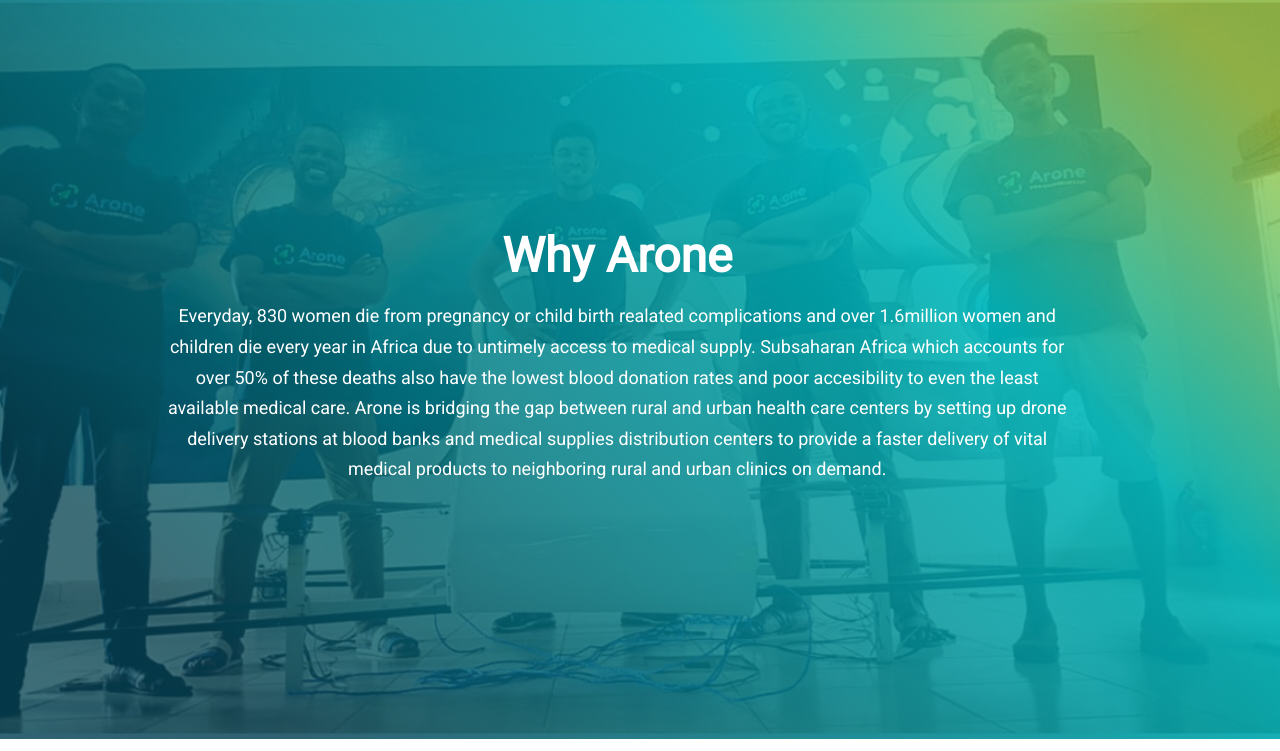
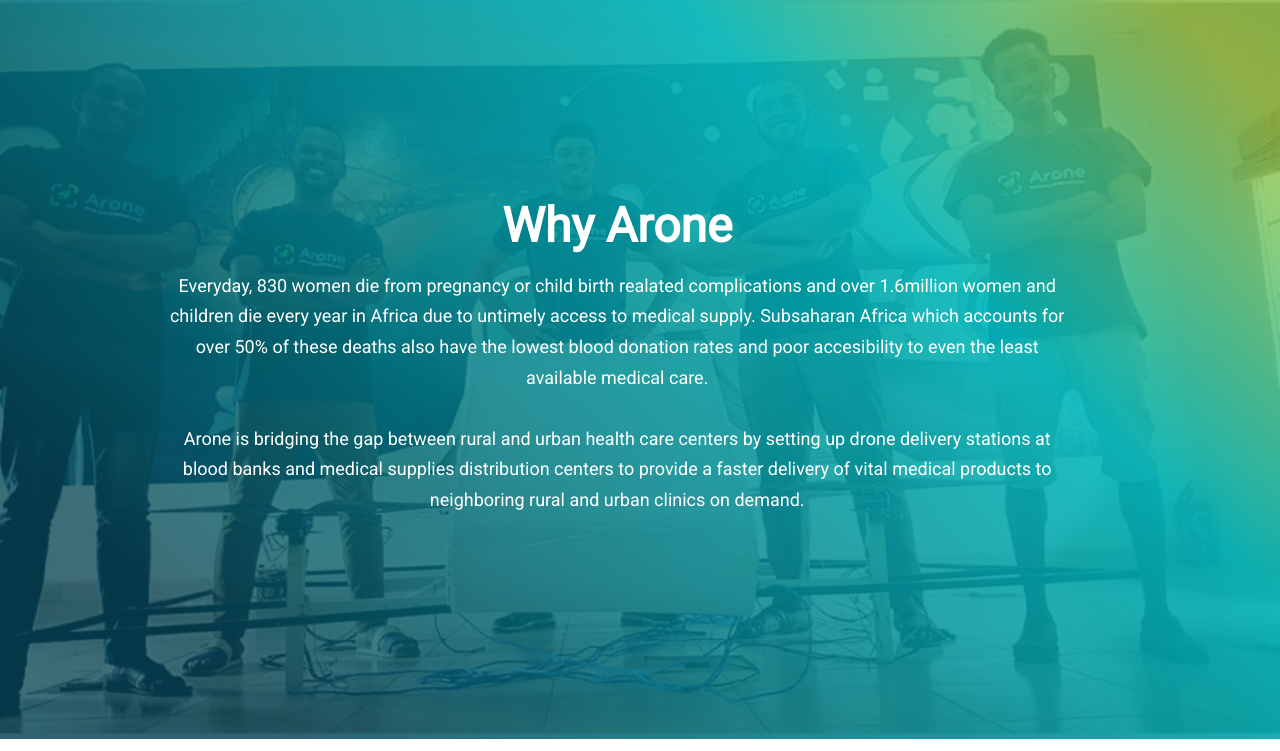
Before and after one commit to madebycharles/AroneUpdate, a plain HTML site: page index.html in a window 1280 px wide. Shown: the part 3329-4080 px from the top of the page. Drawn offline with Linux system fonts and the light colour scheme; a script that the page names is missing.

Commit message:
Update index.html

```diff
--- a/index.html
+++ b/index.html
@@ -401,7 +401,7 @@
                                         <div class="hero-content-wrap-team">
                                             <div class="hero-content-team">
                                                 <h1>Why Arone</h1>
-                                                <p>Everyday, 830 women die from pregnancy or child birth realated complications and over 1.6million women and children die every year in Africa due to untimely access to medical supply. Subsaharan Africa which accounts for over 50% of these deaths also have the lowest blood donation rates and poor accesibility to even the least available medical care. Arone is bridging the gap between rural and urban health care centers by setting up drone delivery stations at blood banks and medical supplies distribution centers to provide a faster delivery of vital medical products to neighboring rural and urban clinics on demand.</p></div>
+                                                <p>Everyday, 830 women die from pregnancy or child birth realated complications and over 1.6million women and children die every year in Africa due to untimely access to medical supply. Subsaharan Africa which accounts for over 50% of these deaths also have the lowest blood donation rates and poor accesibility to even the least available medical care. <br> <br> Arone is bridging the gap between rural and urban health care centers by setting up drone delivery stations at blood banks and medical supplies distribution centers to provide a faster delivery of vital medical products to neighboring rural and urban clinics on demand.</p></div>
                                             </div>
                                         </div>
                                     </div>
```
